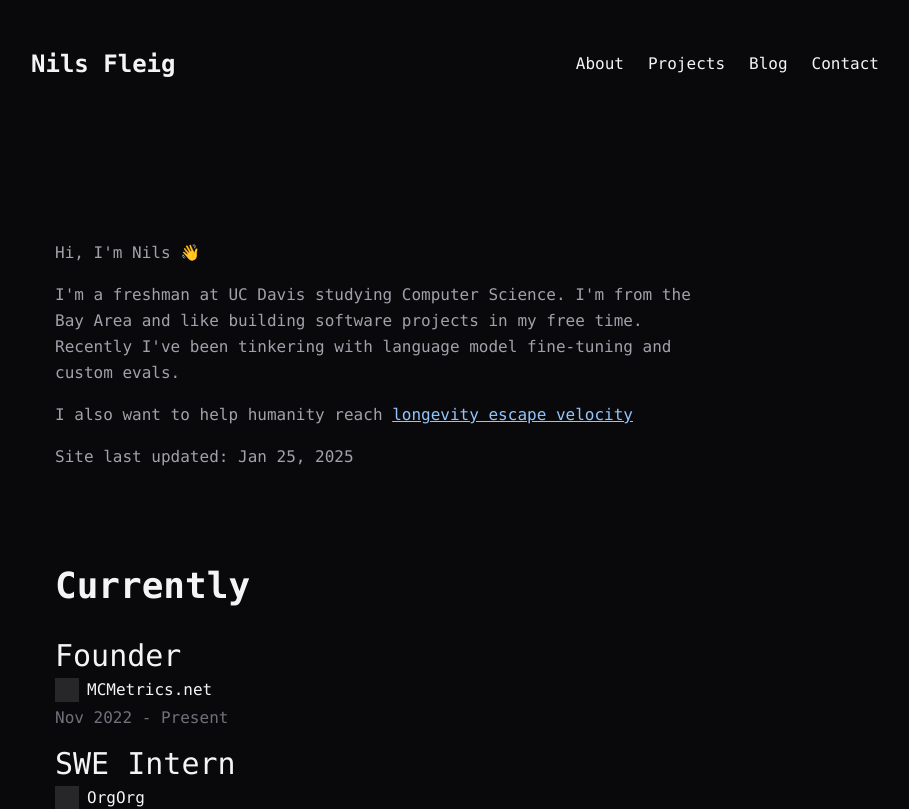
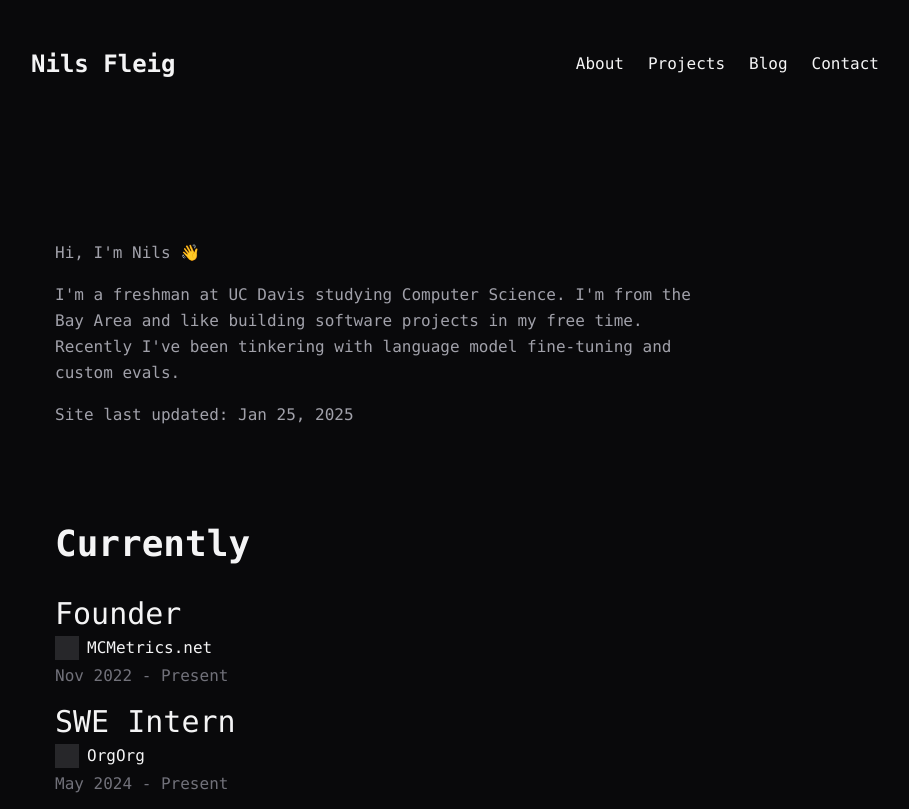
Before and after one commit to nf-projects/nilsfleig.com, a Next.js app: page / in a window 1280 px wide. Shown: the top 809 px of the page, without its empty margins (185-1094 px from the left). Built offline with nearby package versions, Linux system fonts and the light colour scheme.

Commit message:
remove lev

```diff
--- a/app/page.tsx
+++ b/app/page.tsx
@@ -18,15 +18,6 @@ export default function Page() {
 						Bay Area and like building software projects in my free time.
 						Recently I've been tinkering with language model fine-tuning and
 						custom evals.
-					</p>
-					<p className="text-zinc-400 leading-relaxed max-w-2xl">
-						I also want to help humanity reach{" "}
-						<a
-							href="https://en.wikipedia.org/wiki/Longevity_escape_velocity"
-							className="text-blue-300 underline"
-						>
-							longevity escape velocity
-						</a>
 					</p>
 					<p className="text-zinc-400 leading-relaxed max-w-2xl">
 						Site last updated: Jan 25, 2025
```
